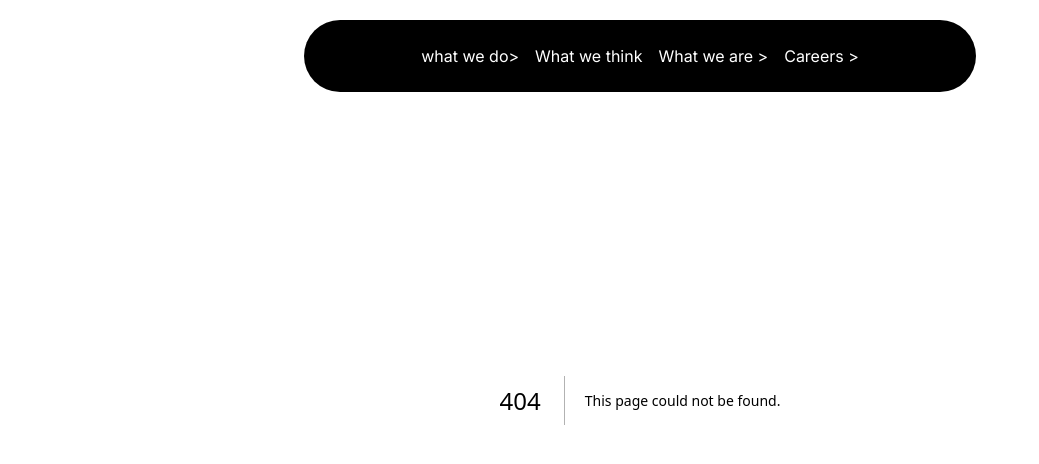
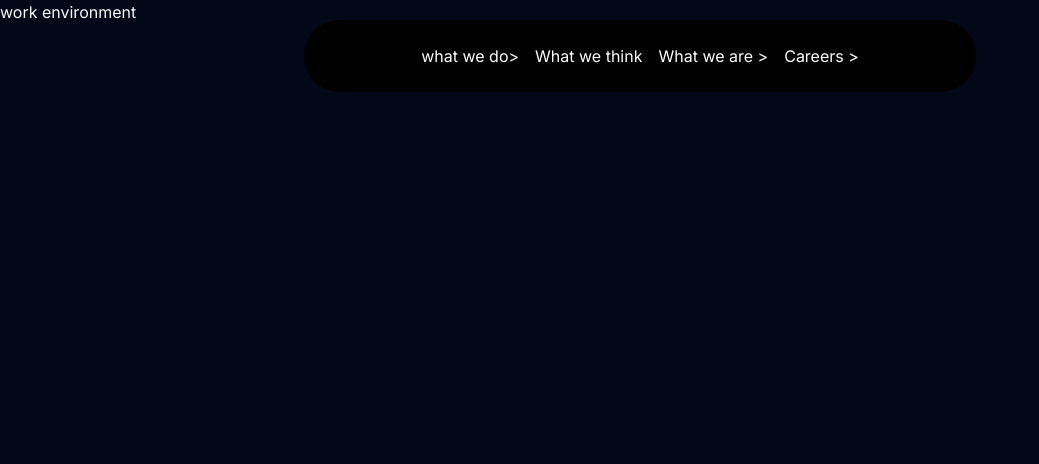
Before and after one commit to vivekpatil2001/arohisoftware, a Next.js app: page /worken in a window 1280 px wide. Before the commit this address had no page. Shown: the top 464 px of the page, without its empty margins (0-1039 px from the left). Built offline with nearby package versions, Linux system fonts and the light colour scheme.

Commit message:
addded work page

```diff
--- /dev/null
+++ b/src/app/worken/page.tsx
@@ -0,0 +1,11 @@
+"use client"
+
+function page() {
+  return (
+    <div>
+      work environment
+    </div>
+  )
+}
+
+export default page
--- a/src/components/Navbar.tsx
+++ b/src/components/Navbar.tsx
@@ -113,6 +113,11 @@ function Navbar({ className }: { className?: string }) {
               <HoveredLink href="/courses">
                 Experience Professionals
               </HoveredLink>
+              <HoveredLink href="/worken">
+                <span className=" hover:border-b-4 animate-in border-neutral-100 border-y-gray-400 ">
+                  Work environment
+                </span>
+              </HoveredLink>
             </div>
 
             <div className="flex flex-col space-y-4 pt-7">
@@ -126,6 +131,7 @@ function Navbar({ className }: { className?: string }) {
                   Training & Intership
                 </span>
               </HoveredLink>
+
               <HoveredLink href="/contact">Contact Us</HoveredLink>
               <HoveredLink href="/faq">FAQ</HoveredLink>
             </div>
```
